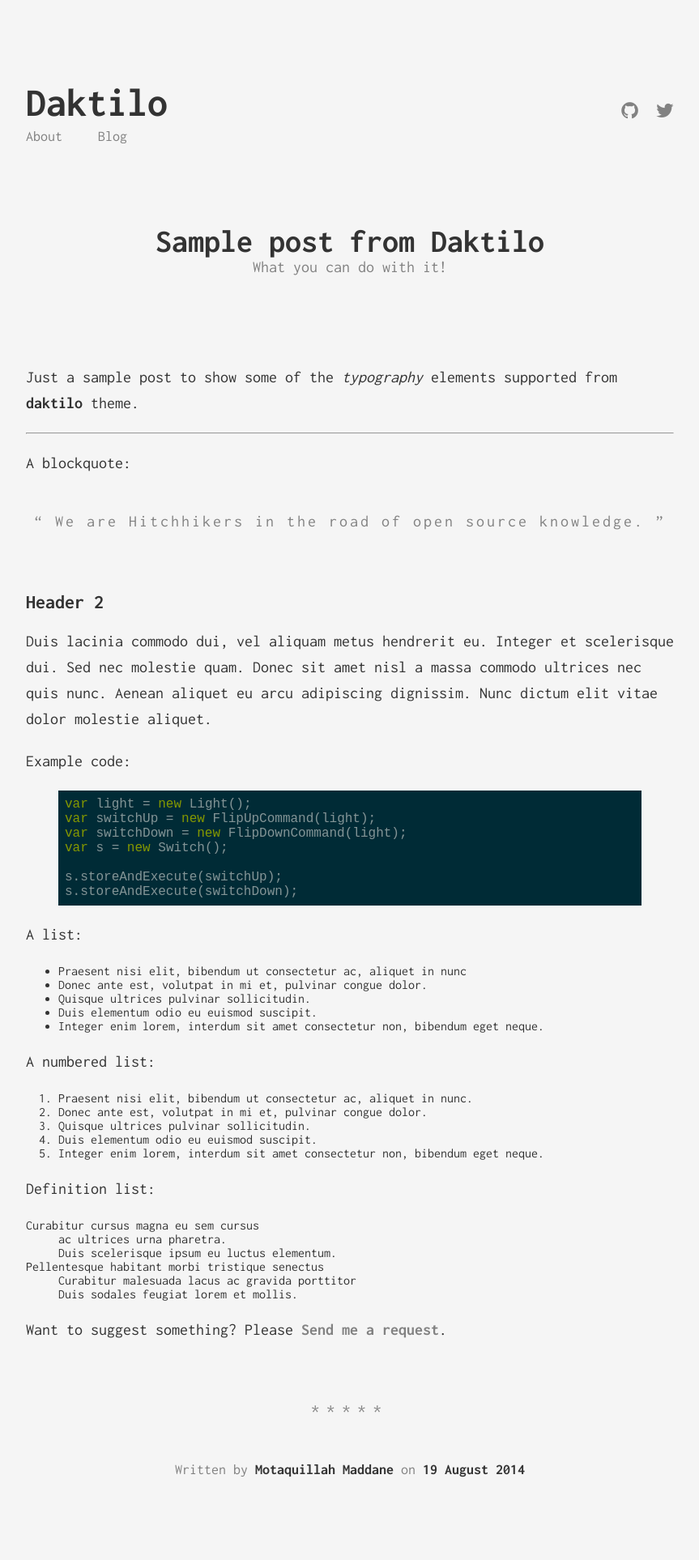
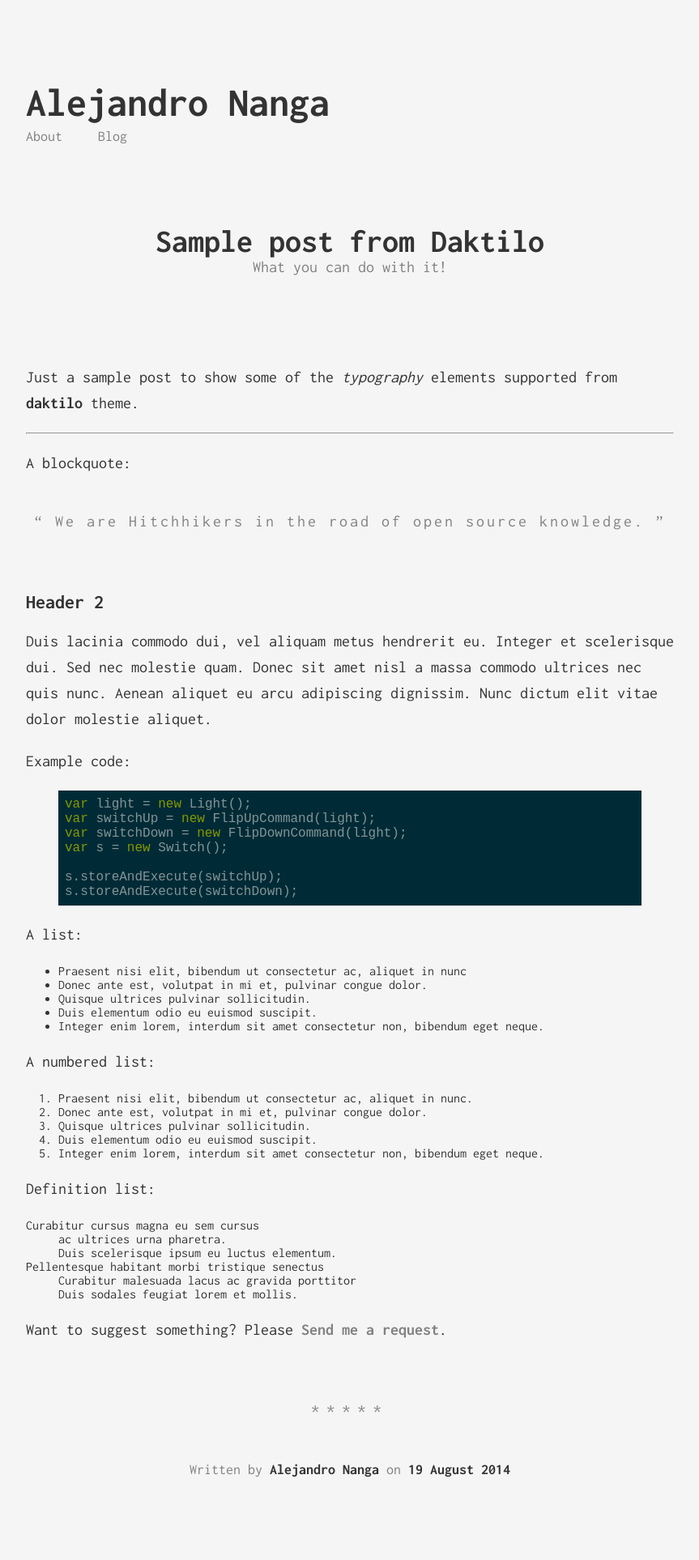
Before and after one commit to alejandronanga/alejandronanga.github.io, a Jekyll site: the page built from _posts/2015-09-08-sample-post.markdown, in a window 1280 px wide. Shown: the whole page at 81% size, without its empty margins (208-1071 px from the left). Built offline with Jekyll 4.4.1, drawn with Linux system fonts in a browser that asks for light colours; some of the changed lines change nothing that is shown.

Commit message:
Made minor changes to the config file

```diff
--- a/_config.yml
+++ b/_config.yml
@@ -1,21 +1,19 @@
 # Site settings
-title: Daktilo
-description: >
-  Write an awesome description for your new site here. You can edit this
-  line in _config.yml. It will appear in your document head meta (for
-  Google search results) and in your feed.xml site description.
+title: Alejandro Nanga
+description:
+  A 3D generalist and ocassional developer
 
 baseurl: "" # the subpath of your site, e.g. /blog/
-url: "http://hitchhiker.ma" # the base hostname & protocol for your site
+url: "http://www.nanga.mx" # the base hostname & protocol for your site
 
 author:
-  fullname: Motaquillah Maddane
-  googleplus: https://www.google.com/+MotaquillahMaddane
-  github: kronik3r
-  twitter: electrik_frog
+  fullname: Alejandro Nanga
+  # googleplus:
+  # github: kronik3r
+  # twitter: electrik_frog
   # disqus: your_disqus_forum_shortname
 
-# google_analytics: 'UA-XXXXXXXX-X'
+google_analytics: 'UA-XXXXXXXX-X'
 
 # Syntax highlighting
 highlightstyle: ''
```
